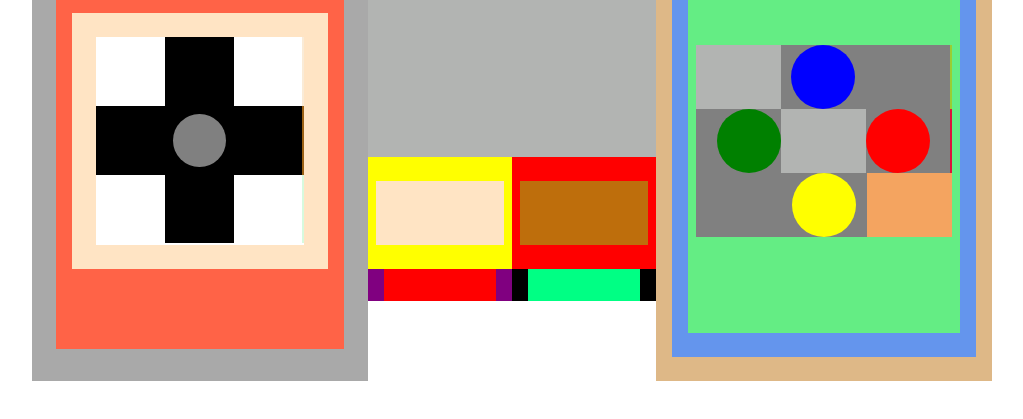
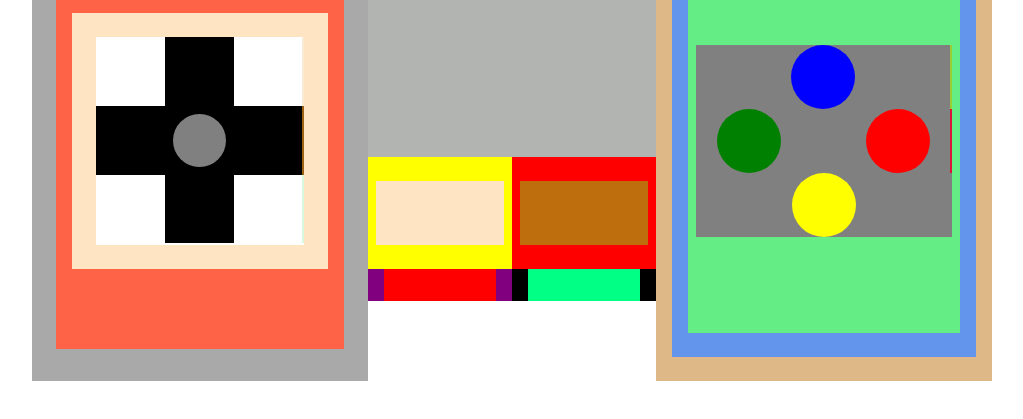
Before and after one commit to ManelQM/Proyecto-consola-CSS, a plain HTML site: page index.html in a window 1280 px wide. Shown: the part 259-678 px from the top of the page, without its empty margins (128-1151 px from the left). Drawn offline with Linux system fonts and the light colour scheme.

Commit message:
12 commit actualización archivo css+

```diff
--- a/css/styles.css
+++ b/css/styles.css
@@ -391,7 +391,7 @@ body {
 .subContenedorBotonoesUpIzq {
     height: 4em;
     width: 5.3em;
-    background-color: #b2b4b2;
+    background-color: grey;
 
 }
 
@@ -462,7 +462,7 @@ body {
 
     height: 4em;
     width: 5.3em;
-    background-color: #b2b4b2;
+    background-color: grey;
 
 }
 
@@ -475,6 +475,7 @@ body {
     flex-direction: column;
     justify-content: center;
     align-items: flex-start;
+
 
 }
 
@@ -492,7 +493,7 @@ body {
 
     height: 4em;
     width: 16em;
-    background-color: sandybrown;
+    background-color: grey;
     display: flex;
     flex-direction: row;
     justify-content: center;
```
